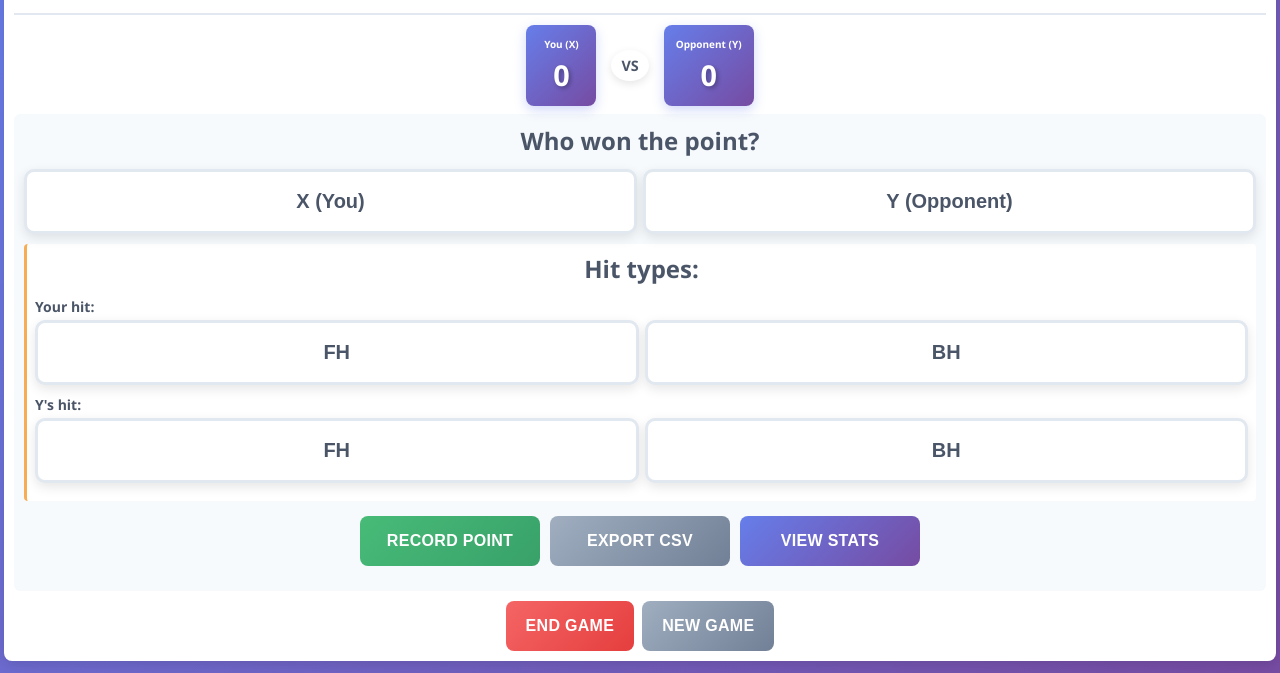
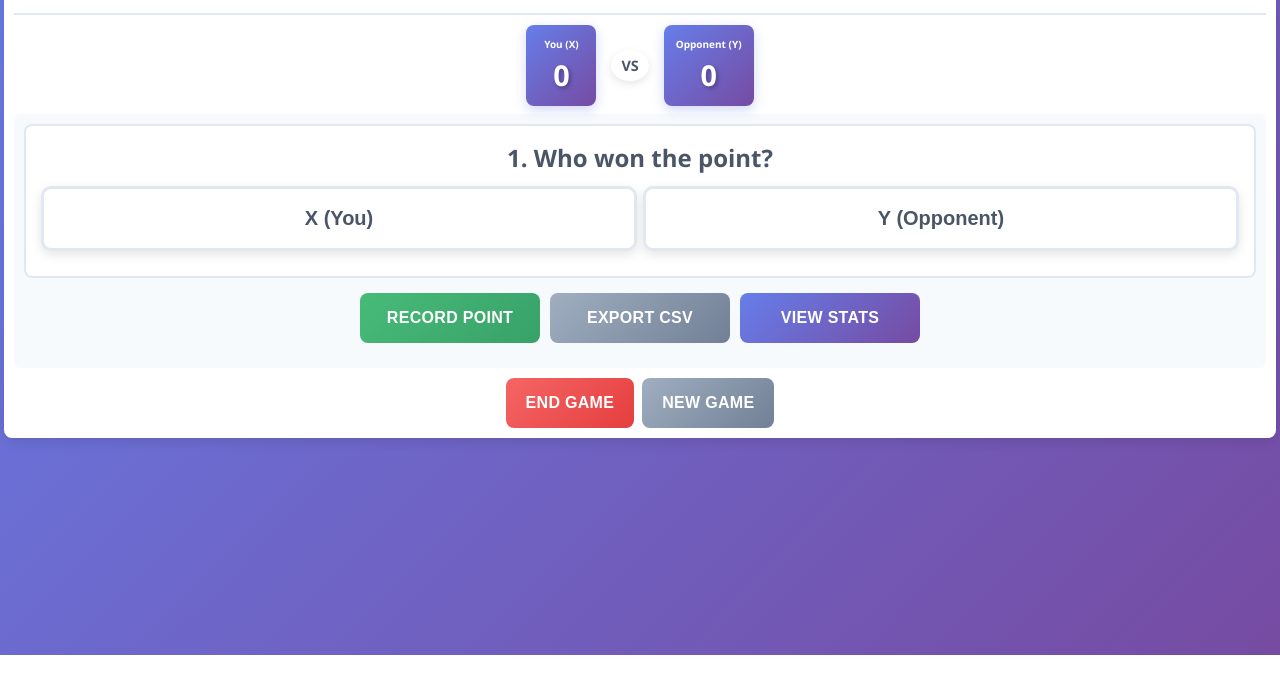
Before and after one commit to liviachang/table-tennis-stats, a plain HTML site: page index.html in a window 1280 px wide. Both pictures are taken after typing "Sample", "Sample", "5" into the empty fields and a click on the button "START GAME". Shown: the part 145-818 px from the top of the page. Drawn offline with Linux system fonts and the light colour scheme.

Commit message:
Fix question flow and redesign interface
- Fix reason section not showing after winner selection
- Redesign questions with clear 1, 2, 3 numbering
- Add proper question flow: Who won → Reason → Hit types
- Update hit types to show X FH, X BH, Y FH, Y BH
- Hide hit section until reason is selected
- Add question section styling with clear visual separation
- Fix data attributes to use uppercase X/Y for consistency
- Ensure all 3 questions appear in proper sequence

```diff
--- a/index.html
+++ b/index.html
@@ -68,15 +68,18 @@
 
             <!-- Point Tracking Questions -->
             <div class="point-tracking">
-                <h3>Who won the point?</h3>
+                <!-- Question 1: Who won -->
+                <div class="question-section">
+                    <h3>1. Who won the point?</h3>
                     <div class="button-grid winner-buttons">
                         <button class="option-btn" data-winner="X">X (You)</button>
                         <button class="option-btn" data-winner="Y">Y (Opponent)</button>
                     </div>
+                </div>
 
-                <!-- Reason options (same for both X and Y) -->
-                <div id="reason-section" class="reason-section hidden">
-                    <h4>Why did they win?</h4>
+                <!-- Question 2: Reason -->
+                <div id="reason-section" class="question-section hidden">
+                    <h3>2. Reason:</h3>
                     <div class="button-grid reason-buttons">
                         <button class="option-btn" data-reason="serve">Serve</button>
                         <button class="option-btn" data-reason="attack">Attack</button>
@@ -86,21 +89,23 @@
                     </div>
                 </div>
 
-                <!-- Hit types -->
+                <!-- Question 3: Hit types -->
+                <div id="hit-section" class="question-section hidden">
+                    <h3>3. Last hit:</h3>
                     <div class="hit-types">
-                    <h4>Hit types:</h4>
                         <div class="hit-group">
-                        <label>Your hit:</label>
+                            <label>X (You):</label>
                             <div class="button-grid hit-buttons">
-                            <button class="option-btn" data-hit="x" data-type="FH">FH</button>
-                            <button class="option-btn" data-hit="x" data-type="BH">BH</button>
+                                <button class="option-btn" data-hit="X" data-type="FH">X FH</button>
+                                <button class="option-btn" data-hit="X" data-type="BH">X BH</button>
                             </div>
                         </div>
                         <div class="hit-group">
-                        <label>Y's hit:</label>
+                            <label>Y (Opponent):</label>
                             <div class="button-grid hit-buttons">
-                            <button class="option-btn" data-hit="y" data-type="FH">FH</button>
-                            <button class="option-btn" data-hit="y" data-type="BH">BH</button>
+                                <button class="option-btn" data-hit="Y" data-type="FH">Y FH</button>
+                                <button class="option-btn" data-hit="Y" data-type="BH">Y BH</button>
+                            </div>
                         </div>
                     </div>
                 </div>
--- a/script.js
+++ b/script.js
@@ -296,10 +296,13 @@ class TableTennisTracker {
             btn.classList.remove('selected');
         });
         document.querySelector(`#reason-section [data-reason="${reason}"]`).classList.add('selected');
+
+        // Show hit section
+        this.showHitSection();
     }
 
     selectHitType(player, type) {
-        if (player === 'x') {
+        if (player === 'X') {
             this.currentSelection.xHit = type;
         } else {
             this.currentSelection.yHit = type;
@@ -316,6 +319,13 @@ class TableTennisTracker {
         const reasonSection = document.getElementById('reason-section');
         if (reasonSection) {
             reasonSection.classList.remove('hidden');
+        }
+    }
+
+    showHitSection() {
+        const hitSection = document.getElementById('hit-section');
+        if (hitSection) {
+            hitSection.classList.remove('hidden');
         }
     }
 
@@ -496,8 +506,9 @@ class TableTennisTracker {
             btn.classList.remove('selected');
         });
 
-        // Hide reason section
+        // Hide reason and hit sections
         document.getElementById('reason-section').classList.add('hidden');
+        document.getElementById('hit-section').classList.add('hidden');
     }
 
     showQuestionsPage() {
--- a/styles.css
+++ b/styles.css
@@ -258,6 +258,20 @@ header h1 {
     padding: 10px;
     border-radius: 6px;
     margin: 8px 0;
+}
+
+.question-section {
+    margin-bottom: 15px;
+    padding: 15px;
+    background: #ffffff;
+    border-radius: 8px;
+    border: 2px solid #e2e8f0;
+}
+
+.question-section h3 {
+    margin: 0 0 15px 0;
+    color: #2d3748;
+    font-size: 18px;
 }
 
 .point-tracking h3, .point-tracking h4 {
```
Lines whose indentation alone changed are shown as unchanged.
